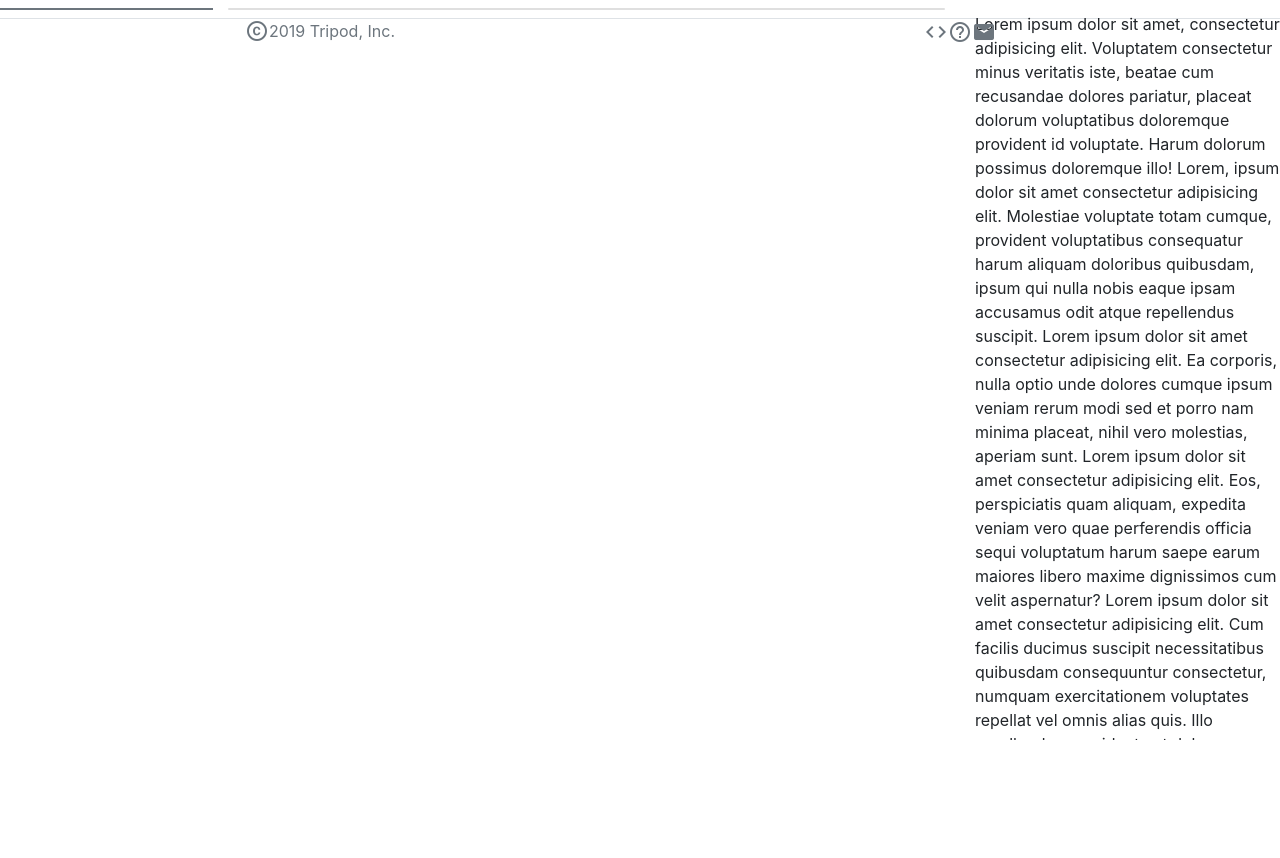
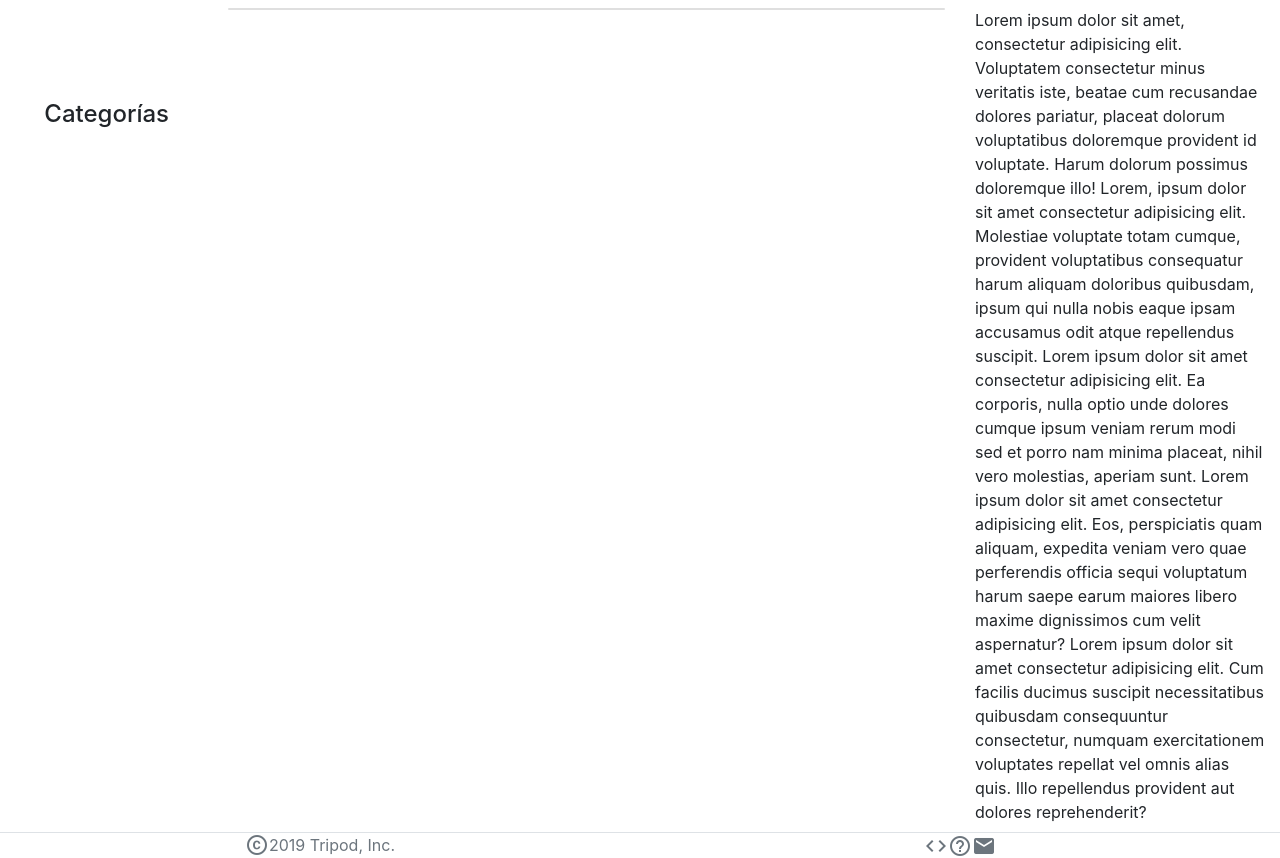
Before and after one commit to tripod-egibide/reto3, a PHP site: page / in a window 1280 px wide. Shown: the part 60-918 px from the top of the page. Before the commit the page ends 800 px from the top, so only its background shows below. Run offline with PHP 8.4, Linux system fonts and the light colour scheme; data that the repository does not hold is empty; some libraries are stand-ins or nearby versions.

Commit message:
scrollspy

```diff
--- a/css/main.css
+++ b/css/main.css
@@ -1,3 +1,7 @@
+html {
+  scroll-behavior: smooth;
+}
+
 input[type=number]::-webkit-inner-spin-button,
 input[type=number]::-webkit-outer-spin-button {
   -webkit-appearance: none;
@@ -11,4 +15,13 @@ input[type="number"] {
 .prepend-min {
   min-width: 50px;
 }
+
+.sticky {
+  top: 20%;
+}
+
+.categoria {
+  position: relative;
+  top: -55px;
+}
 /*# sourceMappingURL=main.css.map */
--- a/css/main.sass
+++ b/css/main.sass
@@ -1,3 +1,6 @@
+html
+  scroll-behavior: smooth
+
 input[type=number]::-webkit-inner-spin-button,
 input[type=number]::-webkit-outer-spin-button
   -webkit-appearance: none;
@@ -9,3 +12,10 @@ input[type="number"]
 
 .prepend-min
   min-width: 50px
+
+.sticky
+  top: 20%
+
+.categoria
+  position: relative
+  top: -55px
--- a/view/base.twig
+++ b/view/base.twig
@@ -9,7 +9,7 @@
     <link rel="stylesheet" href="/reto3/css/main.css">
     <link href="https://fonts.googleapis.com/icon?family=Material+Icons" rel="stylesheet">
 </head>
-<body>
+<body class="position-relative" data-spy="scroll" data-target="#scrollspy" data-offset="0">
     {% block cuerpo %}
     {% endblock cuerpo %}
 </body>
--- a/view/carrito.twig
+++ b/view/carrito.twig
@@ -1,5 +1,5 @@
-<aside class="col-3 d-none d-lg-block">
-    <div class="position-fixed mt-1">
+<aside class="col-3 d-none d-lg-block align-self-start position-sticky sticky">
+    <div class="">
         Lorem ipsum dolor sit amet, consectetur adipisicing elit. Voluptatem consectetur minus veritatis iste, beatae cum recusandae dolores pariatur, placeat dolorum voluptatibus doloremque provident id voluptate. Harum dolorum possimus doloremque illo!
         Lorem, ipsum dolor sit amet consectetur adipisicing elit. Molestiae voluptate totam cumque, provident voluptatibus consequatur harum aliquam doloribus quibusdam, ipsum qui nulla nobis eaque ipsam accusamus odit atque repellendus suscipit.
         Lorem ipsum dolor sit amet consectetur adipisicing elit. Ea corporis, nulla optio unde dolores cumque ipsum veniam rerum modi sed et porro nam minima placeat, nihil vero molestias, aperiam sunt.
--- a/view/indexView.twig
+++ b/view/indexView.twig
@@ -20,6 +20,7 @@ Catálogo
         <div class="col col-lg-7">
             <div class="card">
                 {% for categoria in categorias %}
+                <span id="categoria-{{ categoria.nombre }}" class="categoria"></span>
                 <div class="card-body bg-light">
                     <h1 class="card-title text-center">{{ categoria.nombre }}</h1>
                 </div>
@@ -50,7 +51,7 @@ Catálogo
                                     <span class="input-group-text prepend-min"><strong class="mx-auto">{{plato.precio
                                             }}€</strong></span>
                                 </div>
-                                <input type="number" class="form-control" min={{ plato.unidadesMinimas }} value={{ plato.unidadesMinimas }}
+                                <input type="number" class="form-control text-right" min={{ plato.unidadesMinimas }} value={{ plato.unidadesMinimas }}
                                     aria-describedby="inputGroup-sizing-lg">
                                 <input type="hidden" value={{ plato.idPlato }}>
                                 <div class="input-group-append">
--- a/view/navCategoria.twig
+++ b/view/navCategoria.twig
@@ -1,3 +1,9 @@
-<nav class="col-2 bg-secondary d-none d-lg-block">
-
+<nav class="col-2 d-none d-lg-block align-self-start position-sticky sticky">
+    {# esto será un scrollspy, generado a partir de las categorías que tenemos ya como variable #}
+    <h4 class="text-center">Categorías</h4>
+    <nav id="scrollspy" class="list-group">
+        {% for categoria in categorias %}
+            <a class="list-group-item list-group-item-action" href="#categoria-{{ categoria.nombre }}">{{ categoria.nombre }}</a>
+        {% endfor %}
+    </nav>
 </nav>
```
Also changed, not shown: 1 other file.
